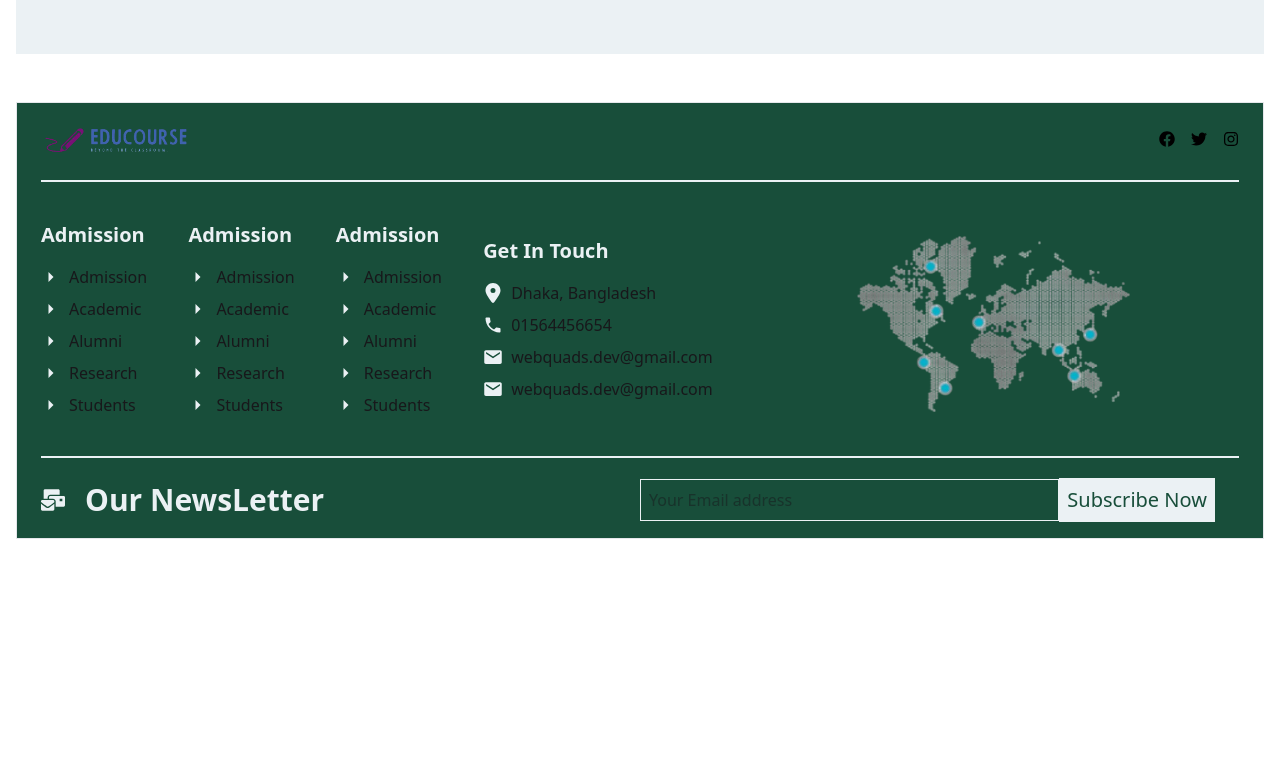
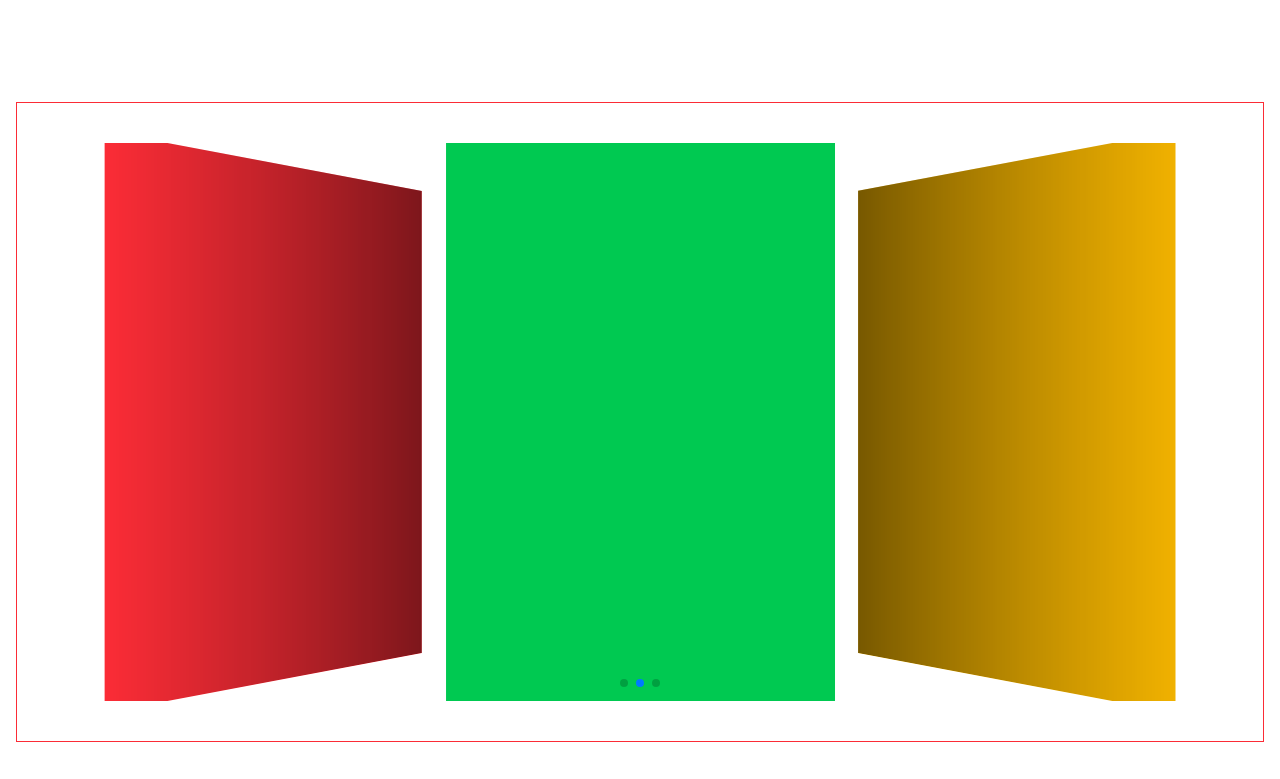
Before and after one commit to eduCourseOrg/eduCourse-client, a React (Vite) app: page / in a window 1280 px wide. Shown: the part 2181-2960 px from the top of the page. Before the commit the page ends 2736 px from the top, so only its background shows below. Built offline with nearby package versions, Linux system fonts and the light colour scheme.

Commit message:
Review section updated Slightly

```diff
--- /dev/null
+++ b/src/Components/Home/Review.jsx
@@ -0,0 +1,52 @@
+import { useRef, useState } from 'react';
+import { Swiper, SwiperSlide } from 'swiper/react';
+
+import 'swiper/css';
+import 'swiper/css/effect-coverflow';
+import 'swiper/css/pagination';
+
+import { Autoplay, EffectCoverflow, Pagination } from 'swiper/modules';
+
+const Review = () => {
+    return (
+        <div className="w-full h-[80vh] p-10 flex relative items-center justify-center border-1 border-red-500">
+            <Swiper
+                effect={'coverflow'}
+                grabCursor={true}
+                centeredSlides={true}
+                slidesPerView={3}
+                coverflowEffect={{
+                    rotate: 50,
+                    stretch: 0,
+                    depth: 100,
+                    modifier: 1,
+                    slideShadows: true,
+                }}
+                autoplay={{
+                    delay: 4000,
+                }}
+                pagination={true}
+                modules={[EffectCoverflow, Pagination, Autoplay]}
+                className="w-full h-full"
+            >
+                <SwiperSlide className='p-6 bg-red-500'>
+
+                </SwiperSlide>
+                <SwiperSlide className='p-6 bg-green-500 '>
+
+                </SwiperSlide>
+                <SwiperSlide className='p-6 bg-yellow-500 '>
+
+                </SwiperSlide>
+
+            </Swiper>
+            {/* <div className='w-full h-full border-1 flex p-4 relative items-center justify-center'>
+                <div className='w-[50%] h-full border-1 border-yellow-300 absolute translate-x-[-40%] scale-75 bg-yellow-500'>hello1</div>
+                <div className='w-[50%] h-full border-3 border-green-300 absolute bg-red-500 z-10 shadow-xl shadow-gray-600'>hello2</div>
+                <div className='w-[50%] h-full border-1 border-green-300 absolute translate-x-[40%] bg-green-500 scale-75'>hello3</div>
+            </div> */}
+        </div>
+    );
+};
+
+export default Review;
--- a/src/Pages/Home/Home.jsx
+++ b/src/Pages/Home/Home.jsx
@@ -2,6 +2,7 @@ import Categories from "../../Components/Home/Categories";
 import Counter from "../../Components/Home/Counter";
 import Hero from "../../Components/Home/Hero";
 import PopularCourse from "../../Components/Home/PopularCourse";
+import Review from "../../Components/Home/Review";
 
 const Home = () => {
     return (
@@ -10,6 +11,7 @@ const Home = () => {
             <Counter></Counter>
             <Categories></Categories>
             <PopularCourse></PopularCourse>
+            <Review></Review>
         </>
     );
 };
--- a/src/Shared/Header/Header.jsx
+++ b/src/Shared/Header/Header.jsx
@@ -24,7 +24,7 @@ const Header = () => {
             </div>
         </div>
       </div>
-      <nav className="py-2 bg-primary">
+      <nav className="py-2 bg-[var(--color-primary)]">
         <div className="container mx-auto flex justify-between items-center">
           {/* <a href="#" className="bg-white text-black px-4 py-2 rounded">Company Logo</a> */}
           <img src={logo} alt="Logo" className='w-[13%]' />
--- a/src/index.css
+++ b/src/index.css
@@ -1,5 +1,5 @@
 @import 'tailwindcss';
-@plugin "daisyui";
+/* @plugin "daisyui"; */
 @layer base {
   :root {
       --color-primary: #184e3a;
```
